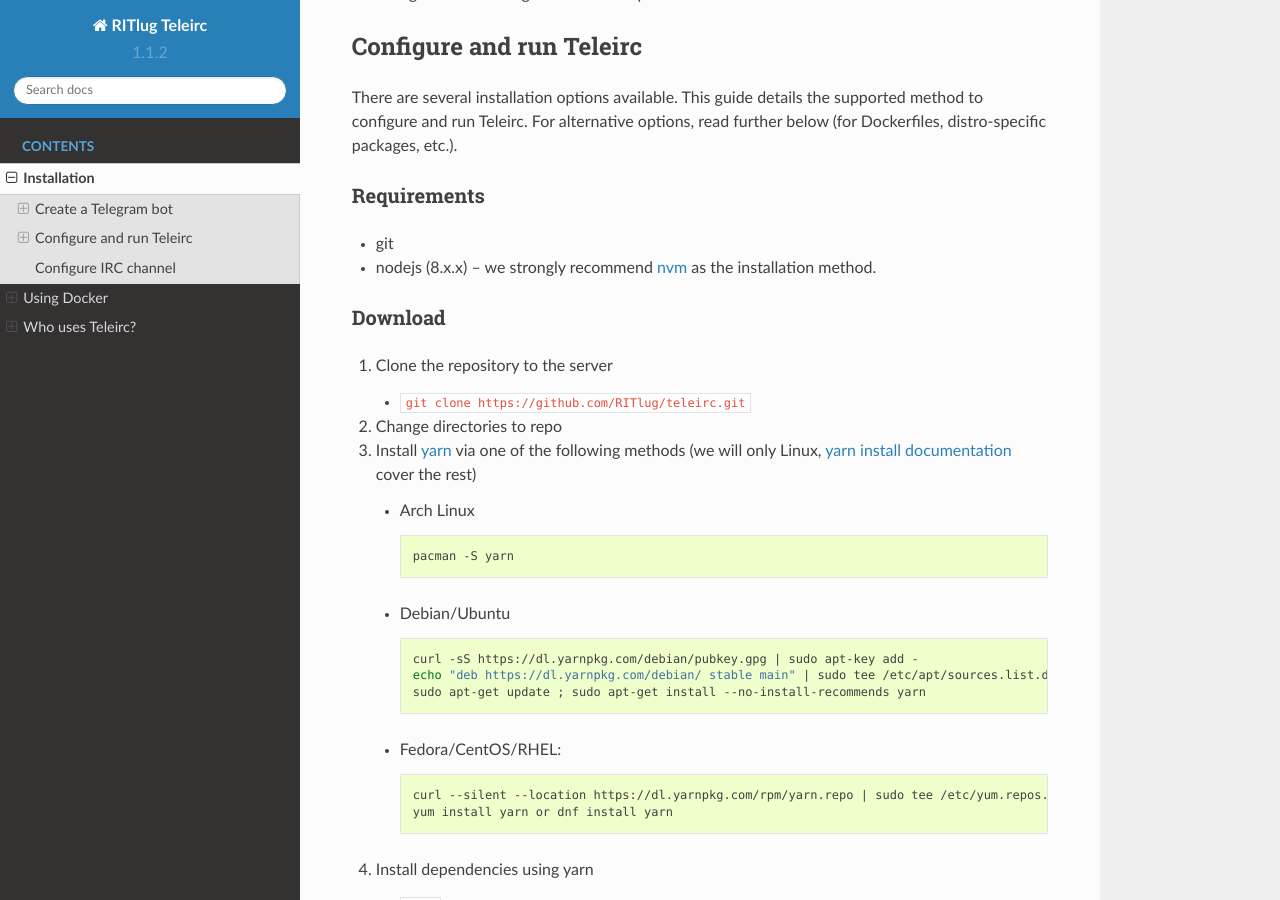
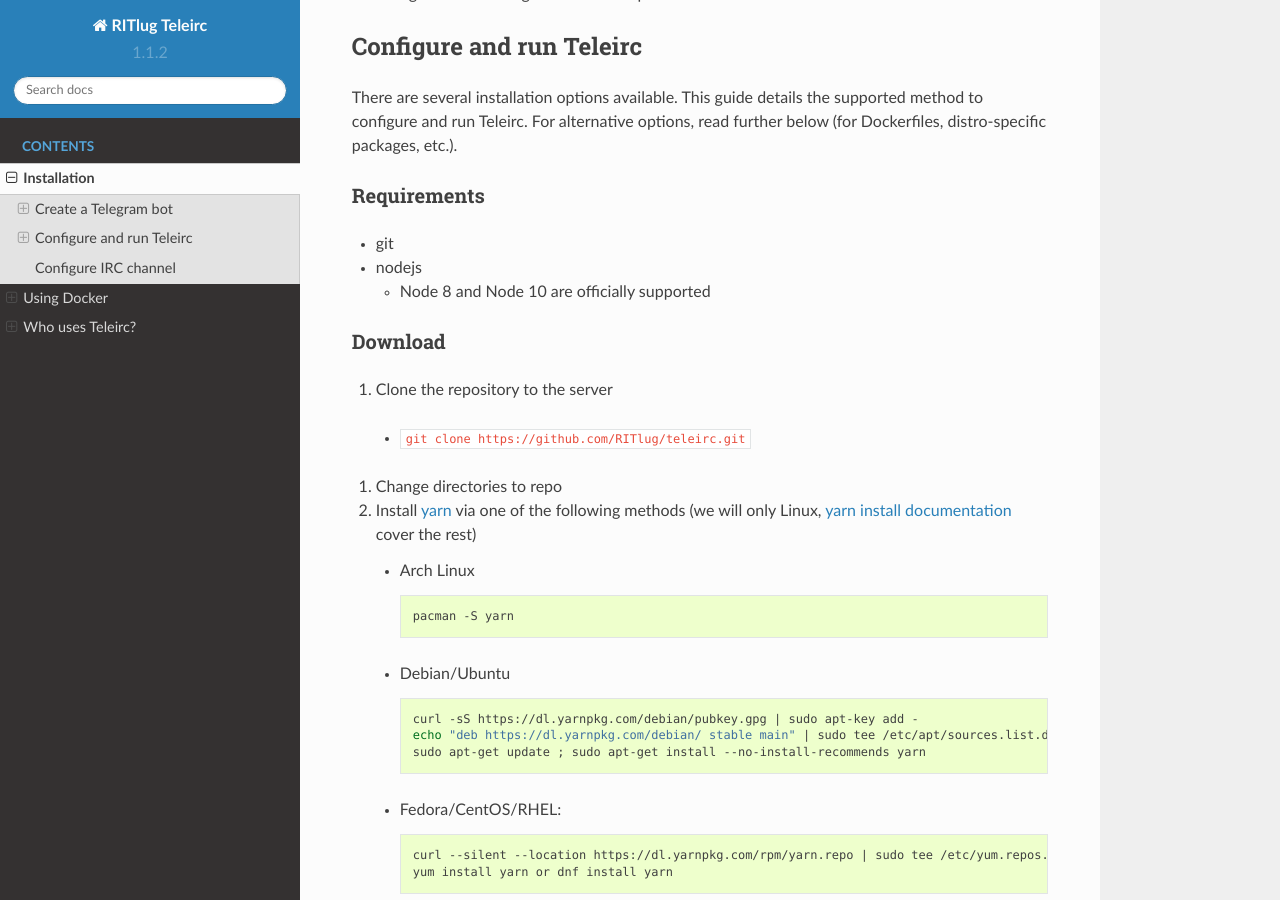
Before and after one commit to RITlug/teleirc, a Sphinx documentation site: the page built from docs/installation.rst, in a window 1280 px wide and 900 px high, scrolled down 791 px. Built offline with Sphinx 7.4.7 and the Read the Docs theme 2.0.0, drawn with Linux system fonts in a browser that asks for light colours; formulas are drawn with MathJax 3.

Commit message:
Support Node v10.x LTS (closes #99) (#105)
[ci] Update Travis env to Ubuntu Xenial, include Node v10 in tests
[docs] Officially support Node 8 and 10
[container] Update from node:8-alpine to node:10-alpine

```diff
--- a/docs/installation.rst
+++ b/docs/installation.rst
@@ -46,14 +46,16 @@
 ============
 
 - git
-- nodejs (8.x.x) -- we strongly recommend `nvm <https://github.com/creationix/nvm/blob/master/README.md>`_ as the installation method.
+- nodejs
+
+  - Node 8 and Node 10 are officially supported
 
 Download
 ========
 
 #. Clone the repository to the server
 
-   - ``git clone https://github.com/RITlug/teleirc.git``
+  - ``git clone https://github.com/RITlug/teleirc.git``
 
 #. Change directories to repo
 
--- a/package.json
+++ b/package.json
@@ -19,10 +19,10 @@
   "license": "MIT",
   "dependencies": {
     "dotenv": "^2.0.0",
-    "iconv": "^2.2.1",
+    "iconv": "^2.3.1",
     "imgur": "^0.3.1",
     "irc": "~0.5.0",
-    "node": "~8",
+    "node": "^10",
     "node-telegram-bot-api": "^0.30.0"
   }
 }
```
Also changed, not shown: .travis.yml, 2 other files.
